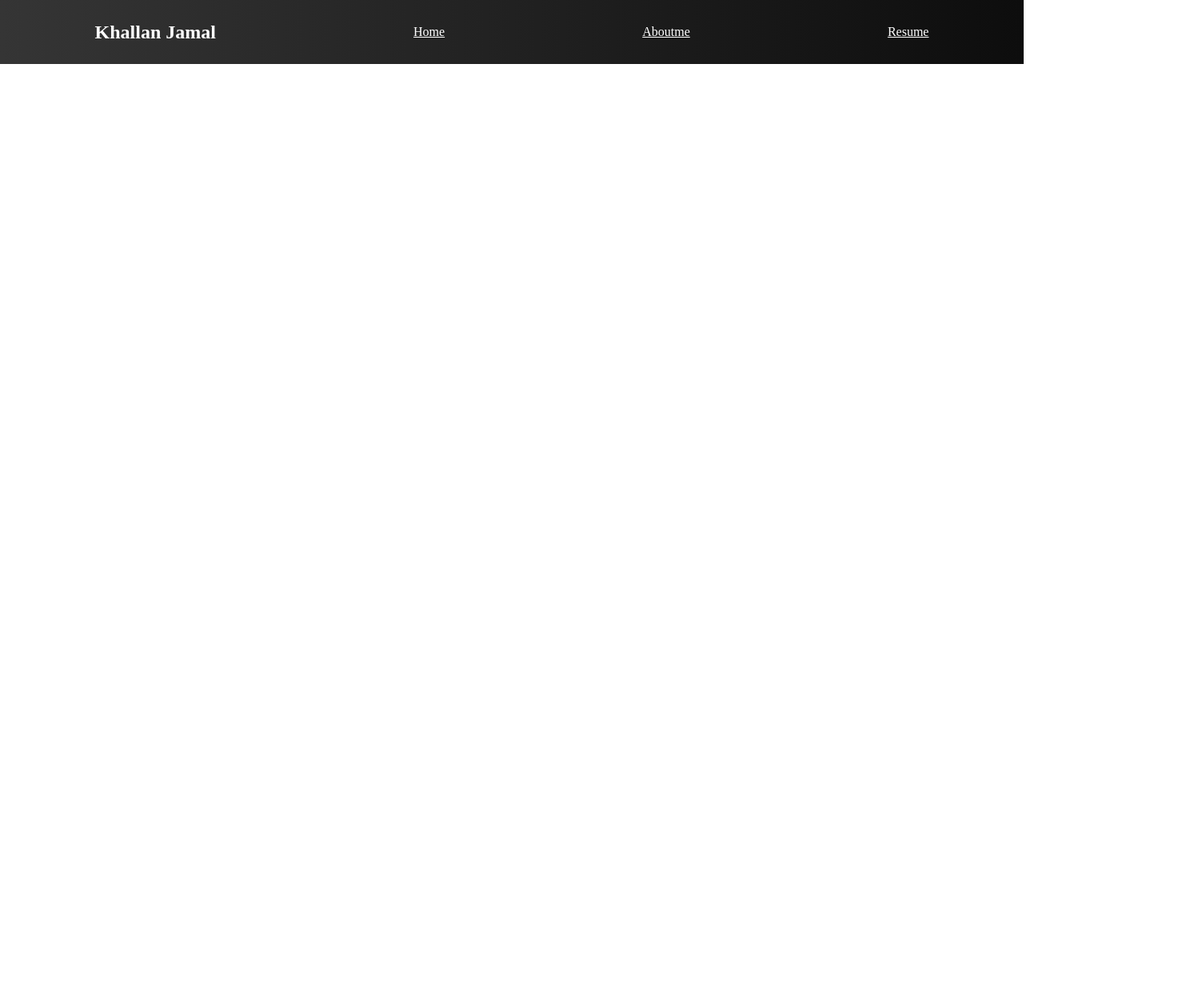
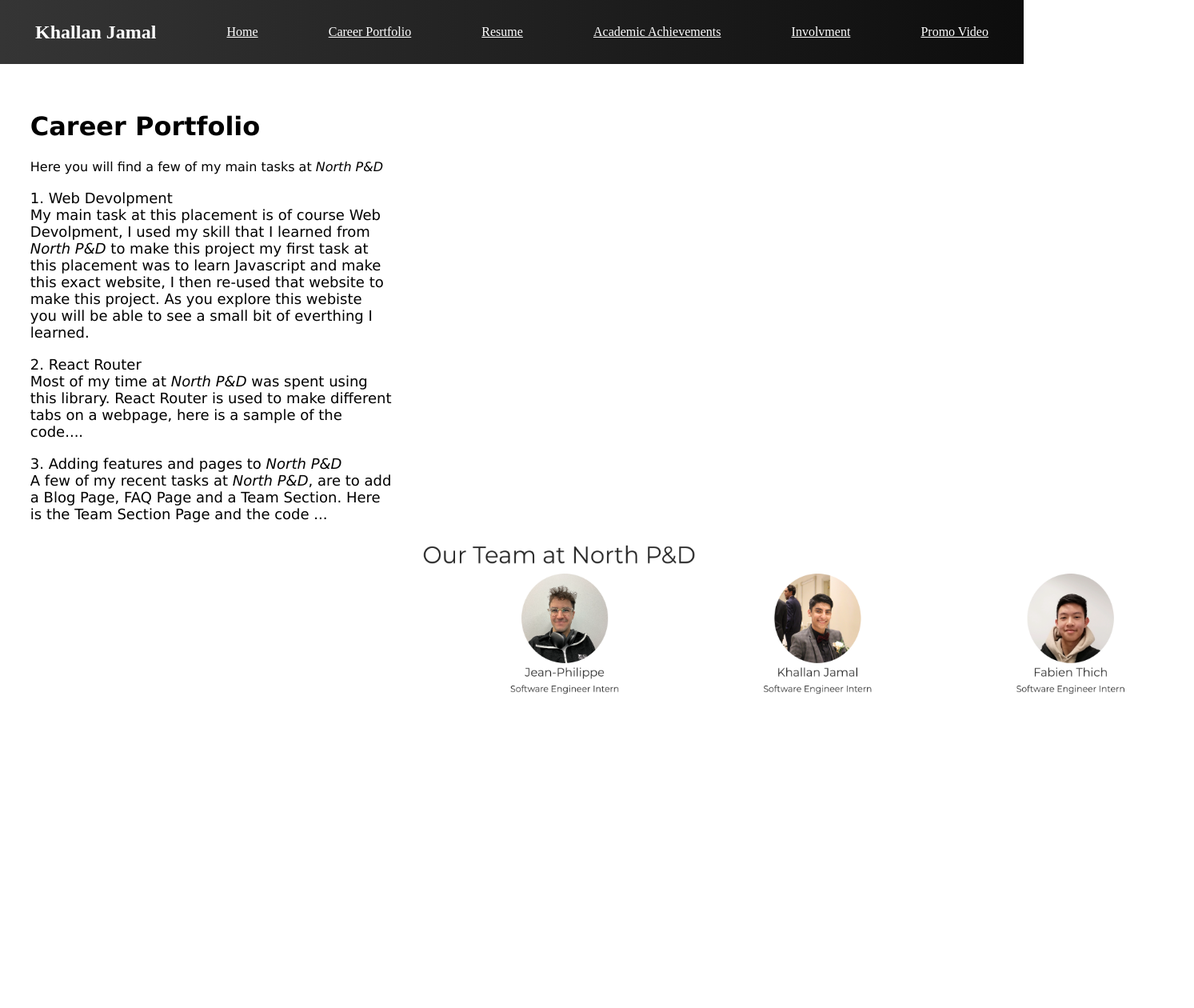
Before and after one commit to Khallan/khallan.github.io, a React (Create React App) app: page /home in a window 1280 px wide. Shown: the top 1260 px of the page at 80% size, 1493 px wide, since content can reach past the window. Before the commit the page ends 800 px from the top, so only its background shows below. Built offline with nearby package versions, Linux system fonts and the light colour scheme.

Commit message:
did things

```diff
--- /dev/null
+++ b/src/Achievements.js
@@ -0,0 +1,24 @@
+import React from 'react';
+import './App.css';
+
+function Achievements() {
+    return (
+        <div>
+            <h1>Here you will find my Academic Achievements and Certificates, throughout this course...</h1>
+            <h1>Academic Achievements</h1>
+            <div className='certs'> IDK what I am supposed to put here....</div>
+            <br />
+            <h1>Certificates</h1>
+            <div className='certs'>
+                Throughout my time in high school, I gained a few Certificates, such as...
+                <li>SHSM ICT</li>
+                <li>WHMIS</li>
+                <li>4-Step Awareness Health and Safety</li>
+                <li>First AID and CPR</li>
+                <li>Honour Roll</li>
+            </div>
+        </div>
+    );
+}
+
+export default Achievements;
--- a/src/App.css
+++ b/src/App.css
@@ -1,4 +1,6 @@
-html, body, div {
+html,
+body,
+div {
     margin: 0;
     padding: 0;
 }
@@ -7,28 +9,29 @@ html, body, div {
     text-align: center;
 }
 
-.MainElementPadding{
+.MainElement {
     padding-top: 1cm;
     padding-bottom: 1cm;
     padding-left: 1cm;
     padding-right: 1cm;
+    font-family: 'Lucida Sans', 'Lucida Sans Regular', 'Lucida Grande', 'Lucida Sans Unicode', Geneva, Verdana, sans-serif
 }
-nav{
-    background: linear-gradient(90deg, rgb(53, 53, 53) 0% , rgb(13, 13, 13) 100%);
+
+nav {
+    background: linear-gradient(90deg, rgb(53, 53, 53) 0%, rgb(13, 13, 13) 100%);
     display: flex;
     justify-content: space-around;
     align-items: center;
     min-height: 10vh;
     color: white;
     margin: 0vw;
-    grid-gap: 10px;
     grid-template-columns: repeat(5, auto);
     border-top: none;
     text-decoration: none;
 
 }
-.nav-links{
-    width: 40%;
+
+.nav-links {
     display: flex;
     justify-content: space-around;
     align-items: center;
@@ -36,17 +39,18 @@ nav{
     float: right;
     text-decoration: none;
 }
-.nav-link:hover{
+
+.nav-link:hover {
     background-color: #767676b1;
     border-radius: 10px;
     transition: all 0.3s ease-in-out;
 }
 
-.about-me-header{
+.about-me-header {
     font-size: 1.1cm;
 }
 
-.pfp{
+.pfp {
     padding-top: 0.5cm;
     margin-left: 1cm;
     width: 300px;
@@ -61,12 +65,38 @@ nav{
     object-fit: cover;
 }
 
-.About-Header{
+.About-Header {
     font-size: xx-large;
 }
 
 .Resume-Blurb {
     font-size: 30px;
     float: right;
-    padding-right: 300px;
+    padding-right: 125px;
 }
+
+.video-description {
+    float: left;
+    margin-top: 0.2cm;
+    margin-right: 8.5cm;
+}
+
+.career-list-header {
+    max-width: 12cm;
+    font-size: large;
+}
+
+
+.home-TS {
+    width: 26cm;
+    height: 7.5cm;
+    padding-left: 12.5cm;
+    display: flex;
+    padding-bottom: 10cm;
+}
+
+.certs{
+    max-width: 15cm;
+    font-size: x-large;
+    padding-right: 8cm;
+}
--- a/src/App.js
+++ b/src/App.js
@@ -1,7 +1,11 @@
 import React from 'react';
 import './App.css';
 import Nav from './Nav';
+import Home from './Home';
 import Internshiplogs from './internshiplogs';
+import Achievements from './Achievements';
+import Involvment from './Involvment';
+import Promo from './Promo';
 import Resume from './resume';
 import { BrowserRouter as Router, Route, Routes } from 'react-router-dom';
 import Aboutme from './Aboutme';
@@ -12,16 +16,21 @@ function App() {
     <Router basename='/'>
       <div className='App'>
         <Nav />
-        <div className='MainElementPadding'>
+        <div className='MainElement'>
           <Routes>
             <Route path='/' element={<app />} />
+            <Route path='home' element={<Home />} />
             <Route path='aboutme' element={<Aboutme />} />
             <Route path='internshiplogs' element={<Internshiplogs />} />
             <Route path='Resume' element={<Resume />} />
-            </Routes>
+            <Route path='Achievements' element={<Achievements />} />
+            <Route path='Involvment' element={<Involvment />} />
+            <Route path='Promo' element={<Promo />} />
+          </Routes>
         </div>
       </div>
     </Router>
+
   );
 }
 export default App;
--- /dev/null
+++ b/src/Home.js
@@ -0,0 +1,36 @@
+import React from 'react';
+import './App.css';
+import TS from './TS.png';
+import TScode from './TSCODE.png';
+
+function home() {
+    return (
+        <div>
+            <h1>Career Portfolio</h1>
+            <div className='opening-sub'>Here you will find a few of my main tasks at <i>North P&D</i></div>
+            <br />
+            <div className='career-list-header'>1. Web Devolpment
+                <div>
+                    My main task at this placement is of course Web Devolpment, I used my skill that I learned from <i>North P&D</i> to make this project my first task at this placement was to learn Javascript and make this exact website, I then re-used that website to make this project. As you explore this webiste you will be able to see a small bit of everthing I learned.
+                </div>
+            </div>
+            <br />
+            <div className='career-list-header'>2. React Router
+                <div>
+                    Most of my time at <i>North P&D</i> was spent using this library. React Router is used to make different tabs on a webpage, here is a sample of the code....
+                </div>
+            </div>
+            <br />
+            <div className='career-list-header'>3. Adding features and pages to <i>North P&D</i>
+                <div>
+                    A few of my recent tasks at <i>North P&D</i>, are to add a Blog Page, FAQ Page and a Team Section. Here is the Team Section Page and the code ...
+                    <img src={TS} className='home-TS' />
+                    {/* <img src={TScode} className='home-TScode' /> */}
+                </div>
+            </div>
+            <div className='career-list-header'>4. </div>
+        </div>
+
+    );
+}
+export default home;
--- /dev/null
+++ b/src/Involvment.js
@@ -0,0 +1,9 @@
+import React from 'react';
+import './App.css';
+
+function Involvment(){
+    return(
+        <div>Hello 2</div>
+    );
+}
+export default Involvment;
--- a/src/Nav.js
+++ b/src/Nav.js
@@ -11,18 +11,33 @@ function Nav() {
     <nav>
       <h1>Khallan Jamal</h1>
       <div className='nav-link'>
-        <Link style={navStyle} to='/app'>
+        <Link style={navStyle} to='/aboutme'>
           <div>Home</div>
         </Link>
       </div>
       <div className='nav-link'>
-        <Link style={navStyle} to='/aboutme'>
-          <div>Aboutme</div>
+        <Link style={navStyle} to='/home'>
+          <div>Career Portfolio</div>
         </Link>
       </div>
       <div className='nav-link'>
         <Link style={navStyle} to='/resume'>
           <div>Resume</div>
+        </Link>
+      </div>
+      <div className='nav-links'>
+        <Link style={navStyle} to='/Achievements'>
+          <div>Academic Achievements</div>
+        </Link>
+      </div>
+      <div className='nav-links'>
+        <Link style={navStyle} to='/Involvment'>
+          <div>Involvment</div>
+        </Link>
+      </div>
+      <div className='nav-links'>
+        <Link style={navStyle} to ='/Promo'>
+          <div>Promo Video</div>
         </Link>
       </div>
       {/* <div className='nav-link'>
--- /dev/null
+++ b/src/Promo.js
@@ -0,0 +1,20 @@
+import React from 'react';
+import './App.css';
+
+function promo() {
+    return (
+        <div>
+            <iframe
+                width="650"
+                height="405"
+                src="https://www.youtube.com/embed/kCmV9_Y_kqs"
+                title="YouTube video player"
+                frameborder="0"
+                allow="accelerometer; autoplay; clipboard-write; encrypted-media; gyroscope; picture-in-picture; web-share" allowfullscreen>
+            </iframe>
+        <h1 className='video-description'>Here you will find a short video of <br />what me and Fabien do at <i>North P&D</i></h1>
+        </div>
+    );
+}
+
+export default promo;
--- a/src/aboutme.js
+++ b/src/aboutme.js
@@ -10,14 +10,13 @@ function Aboutme() {
                 <h1 className='About-Header'> Some of my previous work... </h1>
                 <li>Software Engineer Intern at North P&D </li>
                 <li>Programming Languages: Javascript, Java, HTML and CSS programming</li>
-                <li>Tutoring young children in Mathematics and Science</li>
+                <li>Tutoring children in Mathematics and Science</li>
                 <li>Punctual, Confident</li>
                 <li>Languages: Limited French</li>
                 <br />
                 If you would like to see my full resume click <i>Resume</i> at the top of the screen
 
             </div>
-            {/* <img src={KJResume} className='resume' /> */}
         </div>
     );
 }
```
Also changed, not shown: src/TS.png (added), src/TSCODE.png (added).
